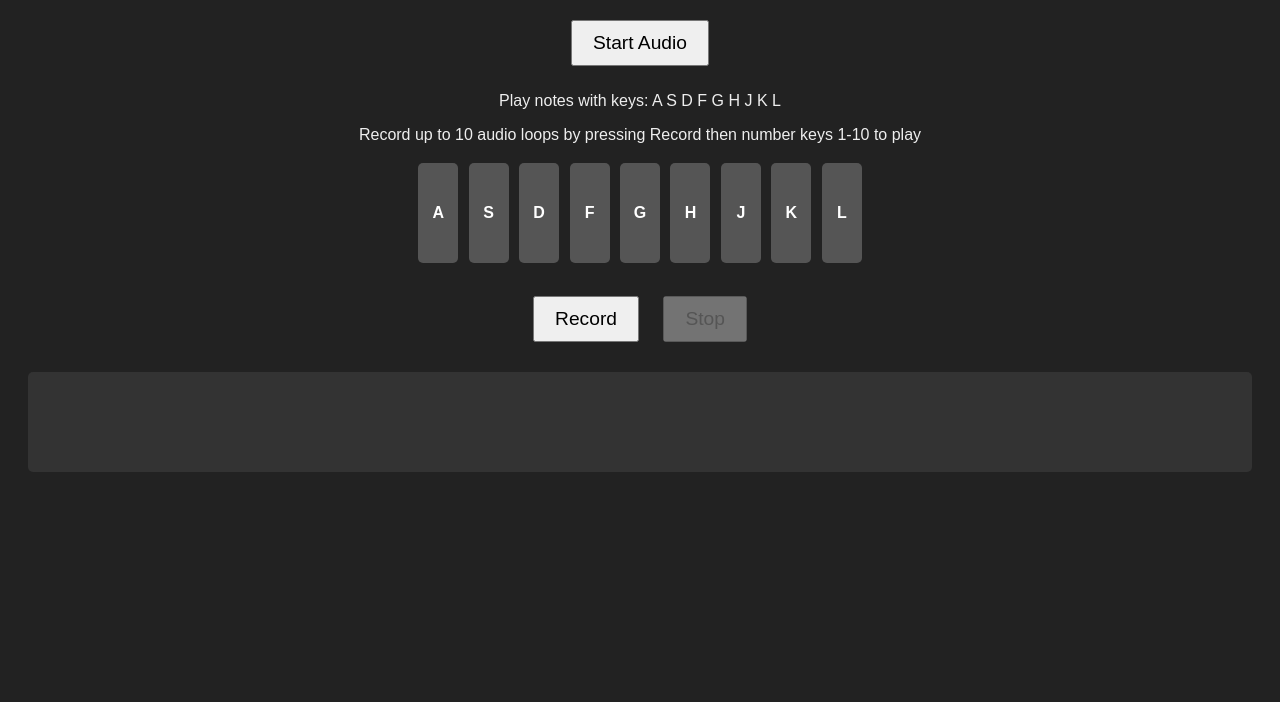
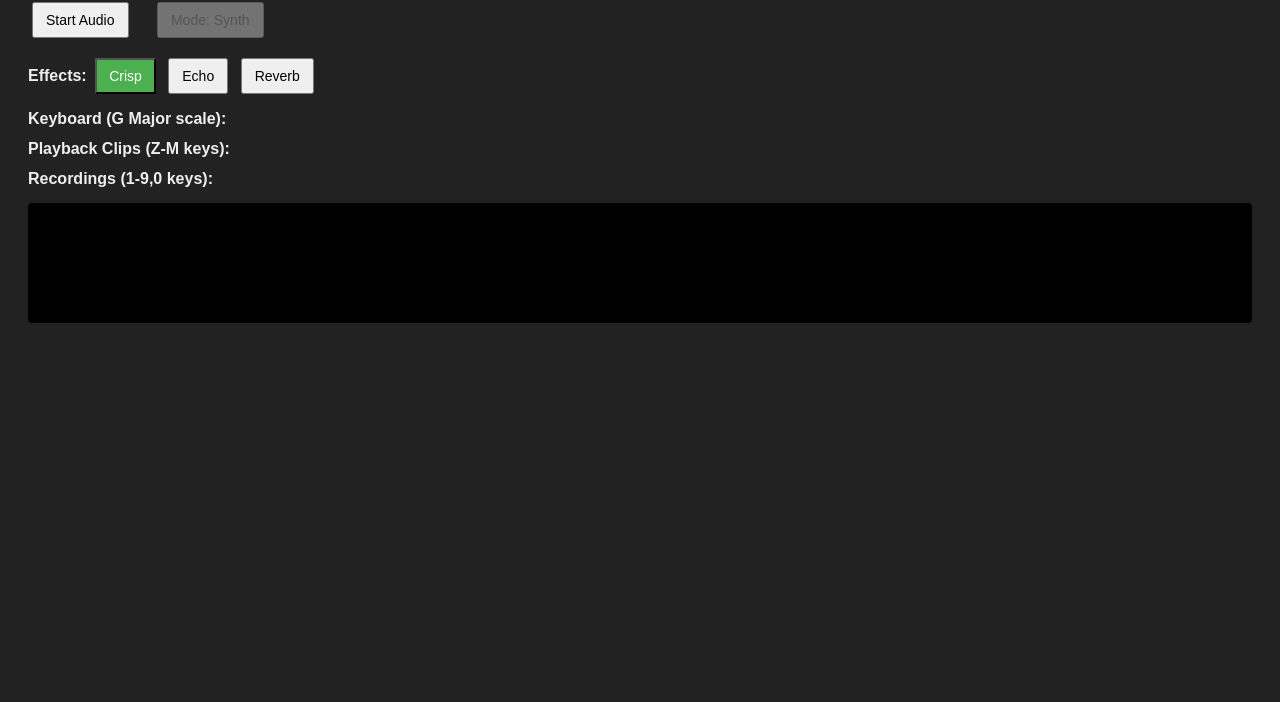
Before and after one commit to AnnChou/web-music-recorder, a plain HTML site: page index.html in a window 1280 px wide. Shown: the part 98-800 px from the top of the page. Drawn offline with nearby package versions, Linux system fonts and the light colour scheme.

Commit message:
Update index.html synth and mic

```diff
--- a/index.html
+++ b/index.html
@@ -3,72 +3,52 @@
 <head>
 <meta charset="UTF-8" />
 <meta name="viewport" content="width=device-width, initial-scale=1" />
-  <title>Web Music Recorder - G Major</title>
+<title>Web Music Recorder - Synth & Mic Mode</title>
 <style>
-    body {
-      font-family: Arial, sans-serif;
-      padding: 20px;
-      background: #222;
-      color: #eee;
-      text-align: center;
-    }
-    button {
-      font-size: 1.2rem;
-      padding: 10px 20px;
-      margin: 10px;
-      cursor: pointer;
-    }
-    #waveform {
-      width: 100%;
-      height: 100px;
-      margin: 20px 0;
-      background: #333;
-      border-radius: 5px;
-    }
-    .key {
-      display: inline-block;
-      width: 40px;
-      height: 100px;
-      margin: 3px;
-      background: #555;
-      border-radius: 5px;
-      line-height: 100px;
-      font-weight: bold;
-      user-select: none;
-      cursor: pointer;
-      color: white;
-      transition: background 0.2s ease;
-    }
-    .key.active {
-      background: #0a84ff;
-      box-shadow: 0 0 10px #0a84ff;
-    }
+  body { font-family: Arial, sans-serif; padding: 20px; background: #222; color: #eee; }
+  button { margin: 4px; padding: 8px 12px; font-size: 14px; cursor: pointer; }
+  button.active { background: #4caf50; color: white; }
+  #keys-container button, #clip-keys-container button { width: 40px; height: 40px; margin: 3px; font-weight: bold; }
+  #recordings button { margin: 2px; }
+  #waveform { background: #000; width: 100%; height: 120px; display: block; margin-top: 15px; border-radius: 4px; }
+  #effects button { margin: 4px; }
+  #mode-toggle { margin-left: 20px; }
+  .key-active { background-color: #666; }
 </style>
 </head>
 <body>
 
-  <h1>Web Music Recorder - G Major Scale</h1>
+<h2>Web Music Recorder - Synth & Mic Mode</h2>
+
 <button id="start-btn">Start Audio</button>
-  <div id="instructions">
-    <p>Play notes with keys: A S D F G H J K L</p>
-    <p>Record up to 10 audio loops by pressing Record then number keys 1-10 to play</p>
+<button id="mode-toggle" disabled>Mode: Synth</button>
+
+<div style="margin-top: 12px;">
+  <strong>Effects:</strong>
+  <button data-effect="crisp" class="effect-btn active">Crisp</button>
+  <button data-effect="echo" class="effect-btn">Echo</button>
+  <button data-effect="reverb" class="effect-btn">Reverb</button>
 </div>
 
-  <div id="keys">
-    <div class="key" data-note="G4">A</div>
-    <div class="key" data-note="A4">S</div>
-    <div class="key" data-note="B4">D</div>
-    <div class="key" data-note="C5">F</div>
-    <div class="key" data-note="D5">G</div>
-    <div class="key" data-note="E5">H</div>
-    <div class="key" data-note="F#5">J</div>
-    <div class="key" data-note="G5">K</div>
-    <div class="key" data-note="A5">L</div>
+<div style="margin-top: 12px;">
+  <strong>Keyboard (G Major scale):</strong><br />
+  <div id="keys-container">
+    <!-- keys will be created by JS -->
+  </div>
 </div>
 
-  <div style="margin-top: 20px;">
-    <button id="record-btn">Record</button>
-    <button id="stop-btn" disabled>Stop</button>
+<div style="margin-top: 12px;">
+  <strong>Playback Clips (Z-M keys):</strong><br />
+  <div id="clip-keys-container">
+    <!-- playback clip keys -->
+  </div>
+</div>
+
+<div style="margin-top: 12px;">
+  <strong>Recordings (1-9,0 keys):</strong><br />
+  <div id="recordings">
+    <!-- record/stop/play buttons created by JS -->
+  </div>
 </div>
 
 <canvas id="waveform"></canvas>
```
Lines whose indentation alone changed are shown as unchanged.
